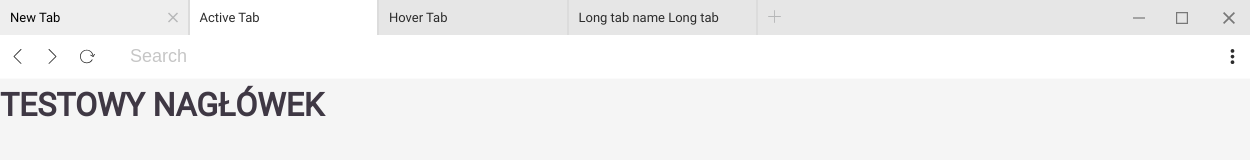
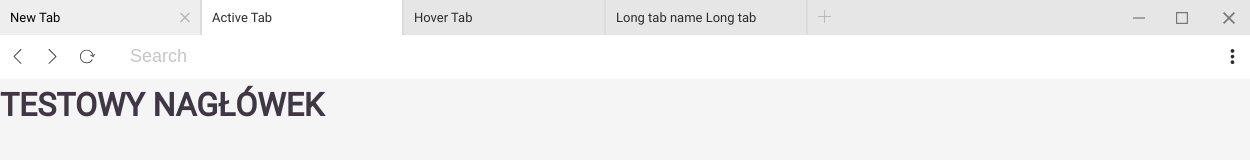
Before and after one commit to megiant/Electron-Browser, an Electron app: page app/index.html in a window 1250 px wide. Drawn offline with Linux system fonts and the light colour scheme.

Commit message:
change tab width

```diff
--- a/app/assets/scss/main.scss
+++ b/app/assets/scss/main.scss
@@ -34,7 +34,7 @@
             // TAB
             .tab
             {
-                width: 15vw;
+                width: 200px;
                 height: 100%;
                 flex-shrink: 2;
                 display: -webkit-flex;
```
Also changed, not shown: app/assets/css/main.css, 1 other file.
